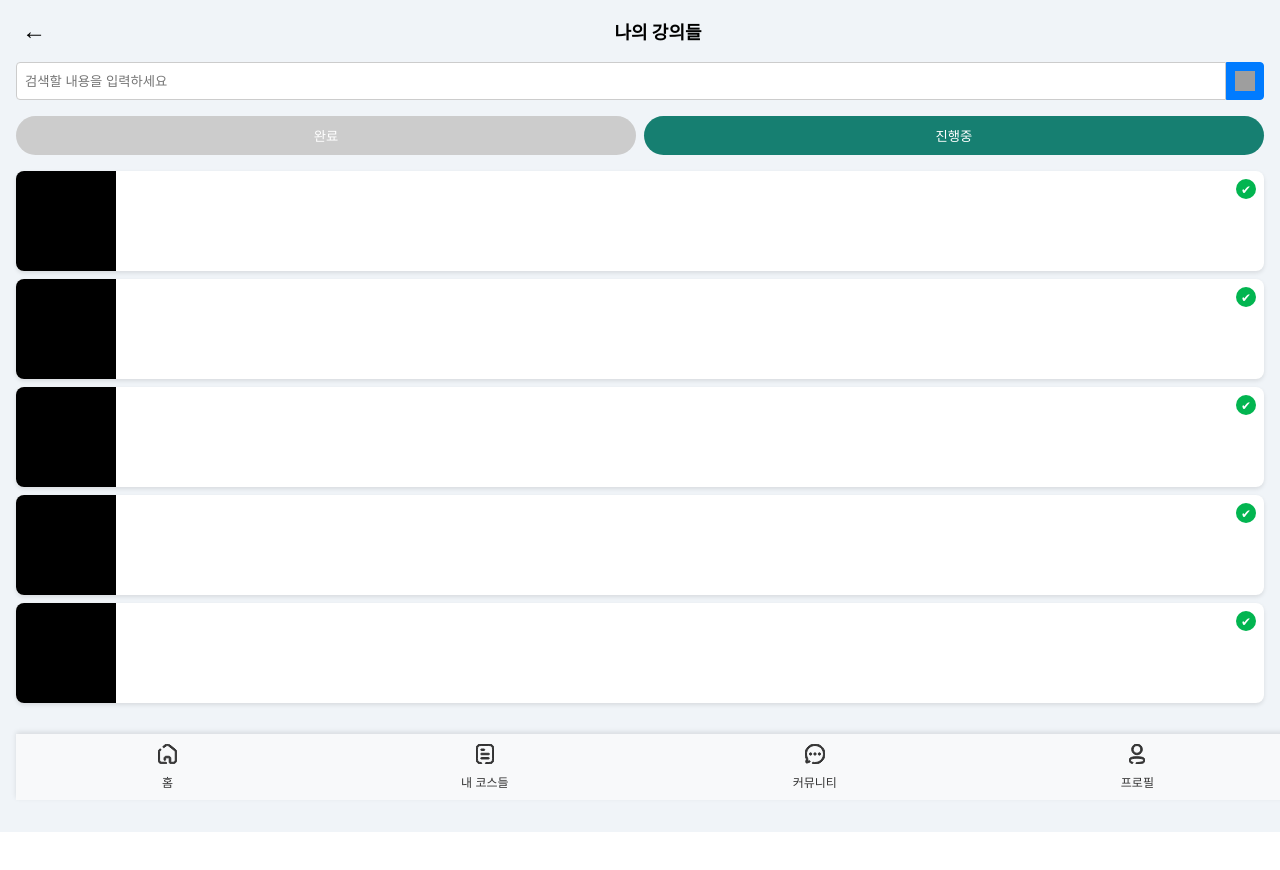
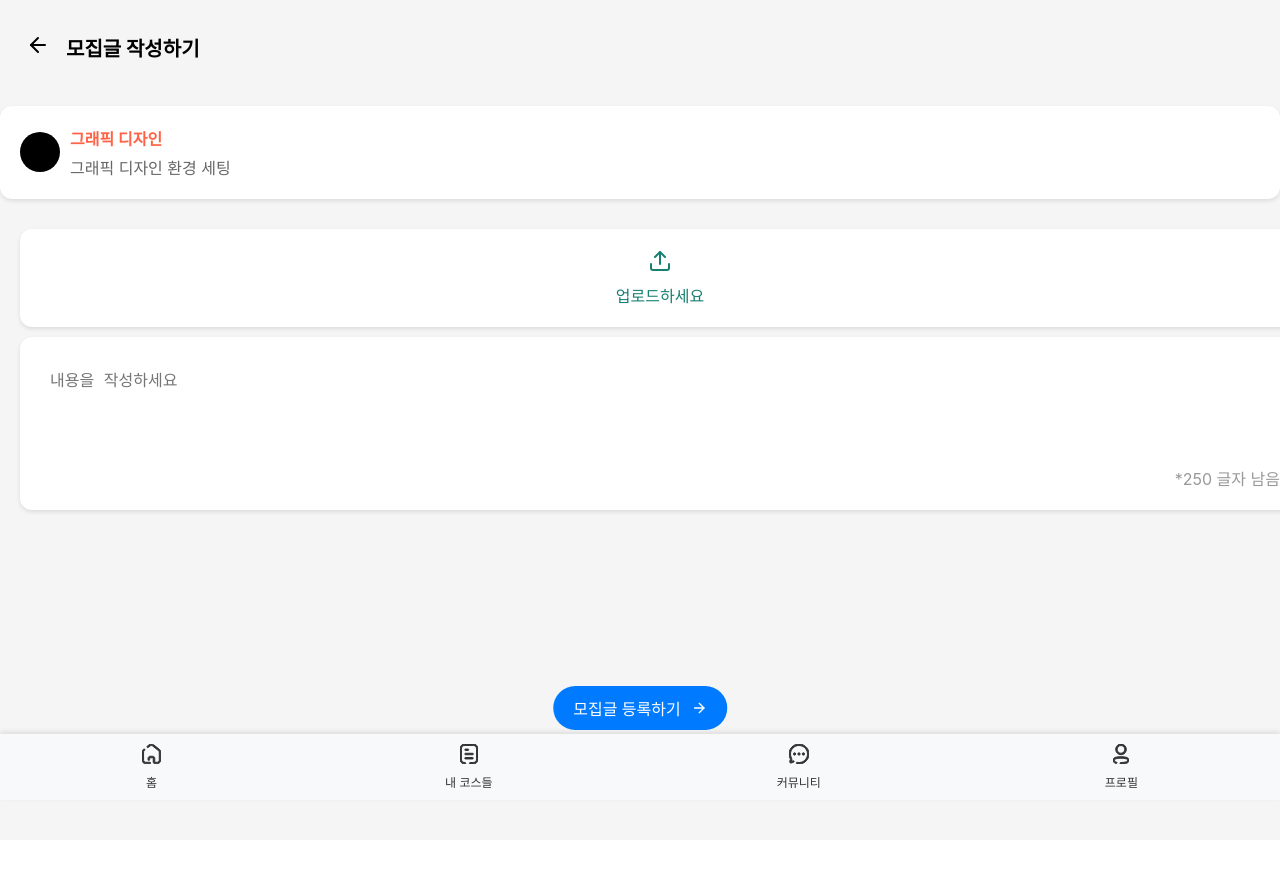
Before and after one commit to KDTLearningPlatform/front, a React (Create React App) app: page /write-post in a window 1280 px wide. Shown: the top 870 px of the page. Built offline with nearby package versions, Linux system fonts and the light colour scheme; grey boxes are pictures that could not be loaded.

Commit message:
모집글 작성 페이지 구현

```diff
--- a/package.json
+++ b/package.json
@@ -8,6 +8,7 @@
     "@testing-library/user-event": "^13.5.0",
     "react": "^18.3.1",
     "react-dom": "^18.3.1",
+    "react-icons": "^5.2.1",
     "react-router-dom": "^6.25.1",
     "react-scripts": "5.0.1",
     "styled-components": "^6.1.12",
--- a/src/App.jsx
+++ b/src/App.jsx
@@ -1,10 +1,12 @@
 import React, { useState, useEffect } from 'react';
-import { BrowserRouter as Router } from 'react-router-dom';
+import { BrowserRouter as Router, Route, Routes } from 'react-router-dom';
 // import Splash from './pages/splash';
 // import Login from './pages/login';
 import ProfileCompletion from './pages/profilecompletion';
 import MyCourses from './pages/MyCourses';
-
+import CommunityPage from './pages/CommunityPage';
+import WritePostPage from './pages/WritePostPage';
+import TabBar from './components/TabBar/TabBar';
 const App = () => {
   // const [showSplash, setShowSplash] = useState(true);
   // const [showLogin, setShowLogin] = useState(false);
@@ -32,14 +34,19 @@ const App = () => {
 
   return (
     <Router>
-      <div>
-      <div style={{ paddingBottom: '60px' }}> {/* TabBar의 높이만큼 패딩을 추가 */}
-        {/* {showSplash && <Splash />} */}
-        {/* {!showSplash && showLogin && <Login onLoginSuccess={handleLoginSuccess} />} */}
-        {/* {!showSplash && !showLogin && showProfileCompletion && <ProfileCompletion onProfileCompletionSuccess={handleProfileCompletionSuccess} />} */}
-        {/* {!showSplash && !showLogin && !showProfileCompletion && showMyCourses && <MyCourses />} */}
-        {showMyCourses && <MyCourses />}
-      </div>
+      <div style={{ paddingBottom: '60px' }}>
+        <Routes>
+          {/* {showSplash && <Splash />} */}
+          {/* {!showSplash && showLogin && <Login onLoginSuccess={handleLoginSuccess} />} */}
+          {/* {!showSplash && !showLogin && showProfileCompletion && <ProfileCompletion onProfileCompletionSuccess={handleProfileCompletionSuccess} />} */}
+          {/* {!showSplash && !showLogin && !showProfileCompletion && showMyCourses && <MyCourses />} */}
+          {showMyCourses && <Route path="/" element={<MyCourses />} />}
+          <Route path="/profile" element={<ProfileCompletion />} />
+          <Route path="/courses" element={<MyCourses />} />
+          <Route path="/community" element={<CommunityPage />} />
+          <Route path="/write-post" element={<WritePostPage />} />
+        </Routes>
+        <TabBar />
       </div>
     </Router>
   );
--- /dev/null
+++ b/src/pages/CommunityPage.jsx
@@ -0,0 +1,154 @@
+import React, { useState, useEffect } from 'react';
+import styled from 'styled-components';
+import { useNavigate } from 'react-router-dom';
+import TabBar from '../components/TabBar/TabBar';
+
+const Container = styled.div`
+  padding-bottom: 80px; /* TabBar 공간 확보 */
+  background-color: #F5F5F5;
+`;
+
+const Header = styled.div`
+  padding: 20px;
+  font-size: 24px;
+  font-weight: bold;
+  color: #202244;
+`;
+
+const PostContainer = styled.div`
+  display: flex;
+  flex-direction: column;
+  align-items: center;
+`;
+
+const Post = styled.div`
+  background-color: #ffffff;
+  border-radius: 12px;
+  padding: 20px;
+  margin: 10px;
+  width: 90%;
+  box-shadow: 0 2px 4px rgba(0, 0, 0, 0.1);
+`;
+
+const PostHeader = styled.div`
+  display: flex;
+  align-items: center;
+`;
+
+const Avatar = styled.div`
+  width: 40px;
+  height: 40px;
+  background-color: #000;
+  border-radius: 50%;
+  margin-right: 10px;
+`;
+
+const PostContent = styled.div`
+  display: flex;
+  flex-direction: column;
+`;
+
+const PostTitle = styled.div`
+  font-weight: bold;
+  color: #202244;
+`;
+
+const PostText = styled.div`
+  color: #666666;
+  margin-top: 5px;
+`;
+
+const PostFooter = styled.div`
+  display: flex;
+  justify-content: space-between;
+  margin-top: 10px;
+`;
+
+const FooterItem = styled.div`
+  color: #202244;
+`;
+
+const WritePostButton = styled.button`
+  position: fixed;
+  bottom: 70px;
+  left: 50%;
+  transform: translateX(-50%);
+  background-color: #007BFF;
+  color: #fff;
+  border: none;
+  border-radius: 25px;
+  padding: 10px 20px;
+  font-size: 16px;
+  cursor: pointer;
+  display: flex;
+  align-items: center;
+
+  &:hover {
+    background-color: #0056b3;
+  }
+`;
+
+const ArrowIcon = styled.div`
+  margin-left: 10px;
+  width: 24px;
+  height: 24px;
+  background-color: #fff;
+  border-radius: 50%;
+  display: flex;
+  justify-content: center;
+  align-items: center;
+`;
+
+const CommunityPage = () => {
+  const [posts, setPosts] = useState([]);
+  const navigate = useNavigate();
+
+  useEffect(() => {
+    fetch('/api/comments')
+      .then(response => {
+        if (!response.ok) {
+          throw new Error('Network response was not ok');
+        }
+        return response.json();
+      })
+      .then(data => setPosts(data))
+      .catch(error => {
+        console.error('There was a problem with the fetch operation:', error);
+        setPosts([]);
+      });
+  }, []);
+
+  const handleWritePostClick = () => {
+    navigate('/write-post');
+  };
+
+  return (
+    <Container>
+      <Header>모집글</Header>
+      <PostContainer>
+        {posts.map(post => (
+          <Post key={post.commentId}>
+            <PostHeader>
+              <Avatar />
+              <PostContent>
+                <PostTitle>두비두비두</PostTitle>
+                <PostText>{post.content}</PostText>
+              </PostContent>
+            </PostHeader>
+            <PostFooter>
+              <FooterItem>댓글 {post.commentId}</FooterItem>
+              <FooterItem>2 주 전</FooterItem>
+            </PostFooter>
+          </Post>
+        ))}
+      </PostContainer>
+      <WritePostButton onClick={handleWritePostClick}>
+        모집글 작성하기
+        <ArrowIcon>→</ArrowIcon>
+      </WritePostButton>
+      <TabBar />
+    </Container>
+  );
+};
+
+export default CommunityPage;
--- a/src/pages/MyCourses.jsx
+++ b/src/pages/MyCourses.jsx
@@ -59,7 +59,7 @@ const MyCourses = () => {
 
 export default MyCourses;
 
-// Styled Components
+
 const Container = styled.div`
   padding: 16px;
   background-color: #f0f4f8;
--- /dev/null
+++ b/src/pages/WritePostPage.jsx
@@ -0,0 +1,252 @@
+import React, { useState } from 'react';
+import styled from 'styled-components';
+import { useNavigate } from 'react-router-dom';
+import { FiArrowLeft, FiArrowRight, FiUpload } from 'react-icons/fi';
+
+const Container = styled.div`
+  padding: 20px;
+  background-color: #F5F5F5;
+  height: 100vh;
+`;
+
+const Header = styled.div`
+  display: flex;
+  align-items: center;
+  margin-bottom: 20px;
+`;
+
+const BackButton = styled.button`
+  background: none;
+  border: none;
+  cursor: pointer;
+  font-size: 24px;
+`;
+
+const Title = styled.h1`
+  font-size: 20px;
+  font-weight: bold;
+  margin-left: 10px;
+`;
+
+const PostContainer = styled.div`
+  display: flex;
+  flex-direction: column;
+  align-items: center;
+  margin-bottom: 20px;
+`;
+
+const Post = styled.div`
+  background-color: #ffffff;
+  border-radius: 12px;
+  padding: 20px;
+  margin: 10px 0;
+  width: 100%;
+  box-shadow: 0 2px 4px rgba(0, 0, 0, 0.1);
+`;
+
+const PostHeader = styled.div`
+  display: flex;
+  align-items: center;
+`;
+
+const Avatar = styled.div`
+  width: 40px;
+  height: 40px;
+  background-color: #000;
+  border-radius: 50%;
+  margin-right: 10px;
+`;
+
+const PostContent = styled.div`
+  display: flex;
+  flex-direction: column;
+`;
+
+const PostTitle = styled.div`
+  font-weight: bold;
+  color: #FF6347; /* 색상 변경 */
+`;
+
+const PostText = styled.div`
+  color: #666666;
+  margin-top: 5px;
+`;
+
+const UploadContainer = styled.div`
+  background-color: #ffffff;
+  border-radius: 12px;
+  padding: 20px;
+  margin: 10px 0;
+  width: 100%;
+  display: flex;
+  justify-content: center;
+  align-items: center;
+  flex-direction: column;
+  cursor: pointer;
+  box-shadow: 0 2px 4px rgba(0, 0, 0, 0.1);
+`;
+
+const UploadIcon = styled(FiUpload)`
+  font-size: 24px;
+  color: #167F71;
+  margin-bottom: 10px;
+`;
+
+const UploadText = styled.div`
+  color: #167F71;
+`;
+
+const TextAreaContainer = styled.div`
+  background-color: #ffffff;
+  border-radius: 12px;
+  padding: 20px;
+  margin: 10px 0;
+  width: 100%;
+  box-shadow: 0 2px 4px rgba(0, 0, 0, 0.1);
+`;
+
+const TextArea = styled.textarea`
+  width: 100%;
+  height: 100px;
+  border: none;
+  outline: none;
+  resize: none;
+  font-size: 16px;
+  color: #666666;
+  padding: 10px;
+  box-sizing: border-box;
+`;
+
+const CharacterCount = styled.div`
+  text-align: right;
+  color: #999999;
+  margin-top: 5px;
+`;
+
+const SubmitButton = styled.button`
+  position: fixed;
+  bottom: 70px;
+  left: 50%;
+  transform: translateX(-50%);
+  background-color: #007BFF;
+  color: #fff;
+  border: none;
+  border-radius: 25px;
+  padding: 10px 20px;
+  font-size: 16px;
+  cursor: pointer;
+  display: flex;
+  align-items: center;
+
+  &:hover {
+    background-color: #0056b3;
+  }
+`;
+
+const ArrowIcon = styled(FiArrowRight)`
+  margin-left: 10px;
+`;
+
+const FileInput = styled.input`
+  display: none;
+`;
+
+const WritePostPage = () => {
+  const [title, setTitle] = useState('');
+  const [content, setContent] = useState('');
+  const [file, setFile] = useState(null);
+  const navigate = useNavigate();
+
+  const handleTitleChange = (e) => {
+    setTitle(e.target.value);
+  };
+
+  const handleContentChange = (e) => {
+    setContent(e.target.value);
+  };
+
+  const handleFileChange = (e) => {
+    setFile(e.target.files[0]);
+  };
+
+  const handleUploadClick = () => {
+    document.getElementById('fileInput').click();
+  };
+
+  const handleBackClick = () => {
+    navigate(-1);
+  };
+
+  const handleSubmitClick = () => {
+    const postData = new FormData();
+    postData.append('title', title);
+    postData.append('field', content);
+    postData.append('userId', 1);
+    if (file) {
+      postData.append('file', file);
+    }
+
+    fetch('/api/posts', {
+      method: 'POST',
+      body: postData,
+    })
+      .then(response => {
+        if (!response.ok) {
+          throw new Error('Network response was not ok');
+        }
+        return response.json();
+      })
+      .then(data => {
+        console.log('Post created:', data);
+        navigate('/community');
+      })
+      .catch(error => {
+        console.error('There was a problem with the fetch operation:', error);
+      });
+  };
+
+  return (
+    <Container>
+      <Header>
+        <BackButton onClick={handleBackClick}>
+          <FiArrowLeft />
+        </BackButton>
+        <Title>모집글 작성하기</Title>
+      </Header>
+      <PostContainer>
+        <Post>
+          <PostHeader>
+            <Avatar />
+            <PostContent>
+              <PostTitle>그래픽 디자인</PostTitle>
+              <PostText>그래픽 디자인 환경 세팅</PostText>
+            </PostContent>
+          </PostHeader>
+        </Post>
+      </PostContainer>
+      <UploadContainer onClick={handleUploadClick}>
+        <UploadIcon />
+        <UploadText>업로드하세요</UploadText>
+      </UploadContainer>
+      <FileInput
+        id="fileInput"
+        type="file"
+        onChange={handleFileChange}
+      />
+      <TextAreaContainer>
+        <TextArea
+          placeholder="내용을 작성하세요"
+          value={content}
+          onChange={handleContentChange}
+        />
+        <CharacterCount>*{250 - content.length} 글자 남음</CharacterCount>
+      </TextAreaContainer>
+      <SubmitButton onClick={handleSubmitClick}>
+        모집글 등록하기
+        <ArrowIcon />
+      </SubmitButton>
+    </Container>
+  );
+};
+
+export default WritePostPage;
```
Also changed, not shown: 1 other file (tests, documents, lock files or other folders).
